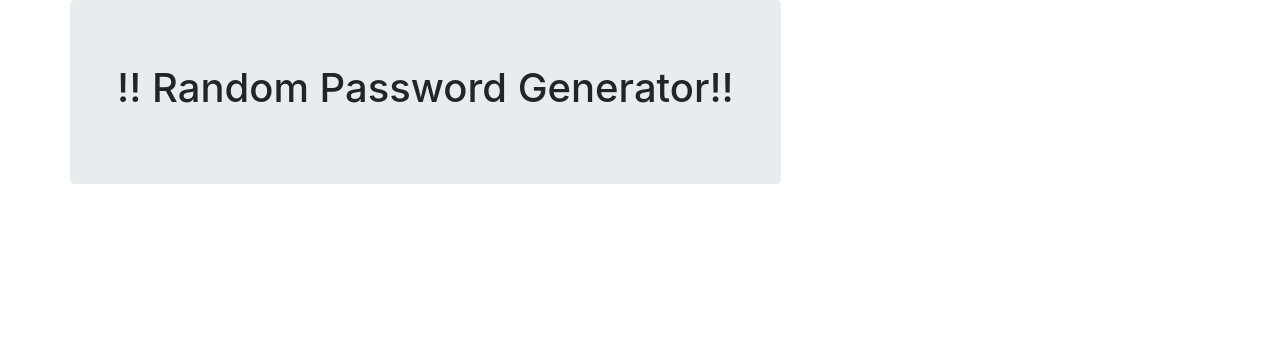
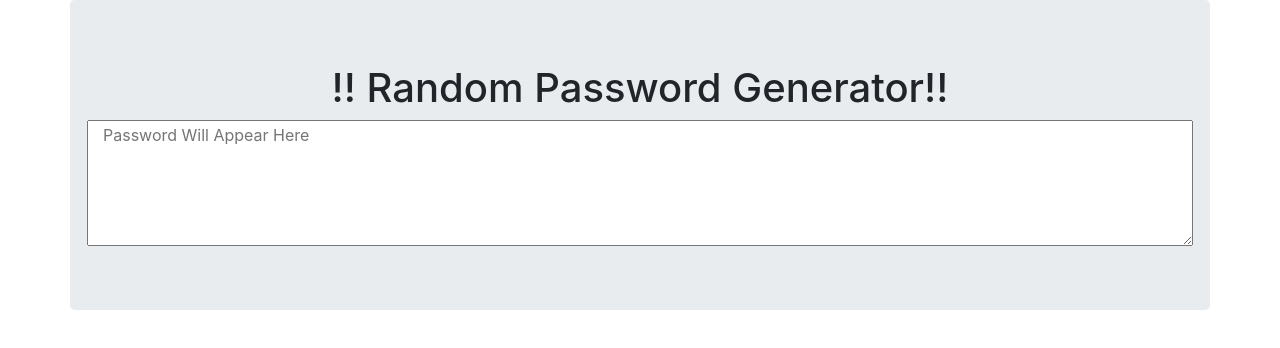
Before and after one commit to ikemous/homework_3, a plain HTML site: page index.html in a window 1280 px wide. Drawn offline with nearby package versions, Linux system fonts and the light colour scheme.

Commit message:
added textarea and centered items in jumbotron in index page

```diff
--- a/index.html
+++ b/index.html
@@ -58,15 +58,28 @@
         <!-- Row To Hold All Stuff For The Password Generator -->
         <section class="row">
 
-            <section class="jumbotron">
+            <section class="jumbotron" style="width: 100%;">
 
-                <!-- Column to make header take full width -->
-                <article class="col-xl-12">
+                <!-- Row To Contain header -->
+                <section class="row">
 
-                    <!-- Main Header For Password Generator -->
-                    <h1 class="text-center">!! Random Password Generator!!</h1>
+                    <!-- Column to make header take full width -->
+                    <article class="col-xl-12">
 
-                </article>
+                        <!-- Main Header For Password Generator -->
+                        <h1 class=" text-center">!! Random Password Generator!!</h1>
+
+                    </article>
+
+                </section>
+
+                <!-- Row To Contain Password Text -->
+                <section class="row">
+
+                        <textarea class="col-xl-12" rows="5" column="10" placeholder="Password Will Appear Here"></textarea>
+                </section>
+
+
 
             </section>
 
```
